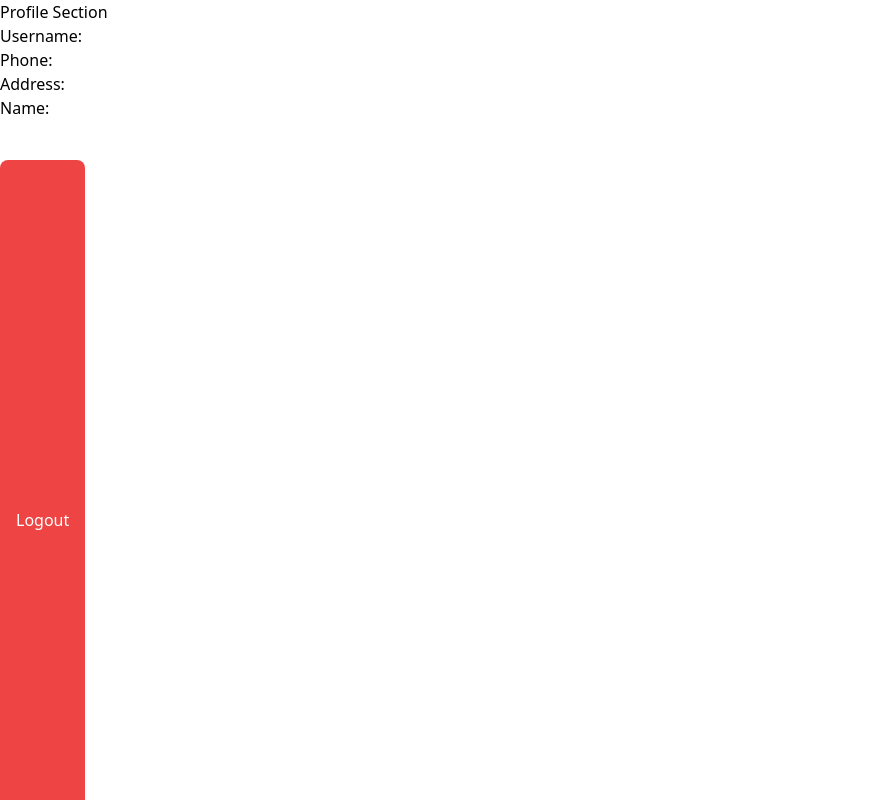
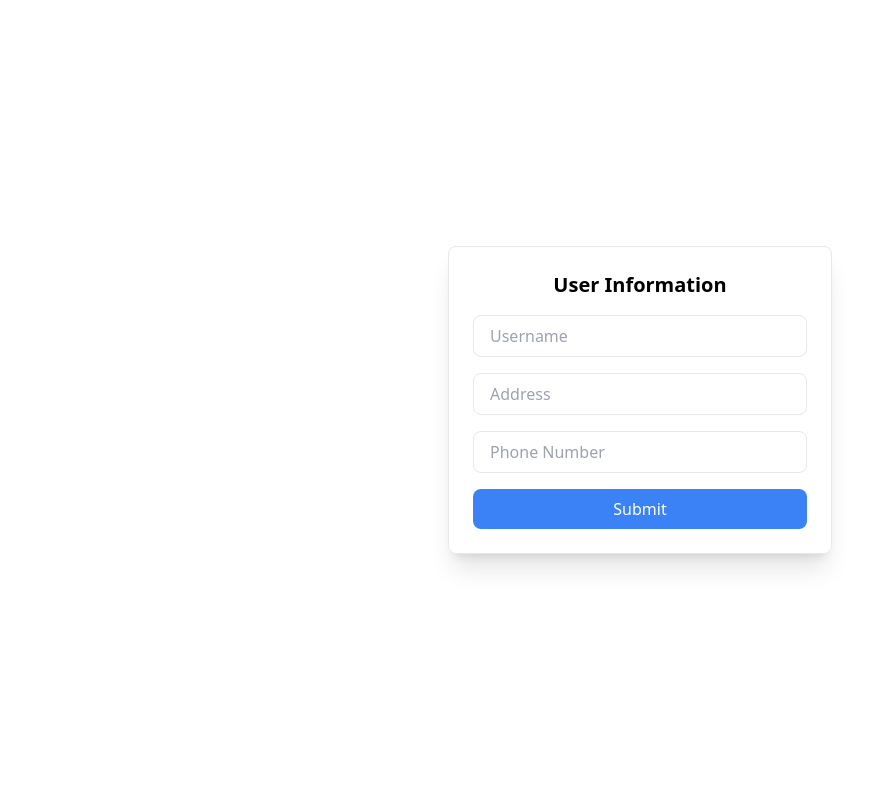
Before and after one commit to Godbrand0/foodweb, a React (Vite) app: page /userinfo in a window 1280 px wide. Before the commit this address led to /home. Shown: the top 800 px of the page, without its empty margins (0-895 px from the left). Built offline with nearby package versions, Linux system fonts and the light colour scheme; no server answers.

Commit message:
`feat: Added user information feature with Firebase authentication and data storage`

```diff
--- a/src/Approutes.jsx
+++ b/src/Approutes.jsx
@@ -5,6 +5,7 @@ import Login from "./components/Login";
 import SignUp from "./components/SignUp";
 import Home from "./components/Home";
 import ResturantDetails from "./components/ResturantDetails";
+import UserInformation from "./components/UserInformation";
 
 export default function Approutes() {
   return (
@@ -15,6 +16,7 @@ export default function Approutes() {
         <Route path="/restaurant/:name" element={<ResturantDetails />} />
         <Route path="/login" element={<Login />} />
         <Route path="/signup" element={<SignUp />} />
+        <Route path="/userinfo" element={<UserInformation />} />
         {/* Add a catch-all route for undefined paths */}
         <Route path="*" element={<Navigate to="/home" replace />} />
       </Routes>
--- a/src/components/ProfileSection.jsx
+++ b/src/components/ProfileSection.jsx
@@ -1,15 +1,55 @@
-import React, { useState } from "react";
-import Header from "../Reuse/Header";
+import React, { useState, useEffect } from "react";
 import { FontAwesomeIcon } from "@fortawesome/react-fontawesome";
 import NavIcons from "../Reuse/NavIcons";
-import { faUser, faXmark } from "@fortawesome/free-solid-svg-icons";
-import useSidebar from "../Hooks/useSidebar";
+import { faXmark } from "@fortawesome/free-solid-svg-icons";
+import { useAuth } from "../contexts/authContext"; // Make sure useAuth is imported
+import { doc, getDoc } from "firebase/firestore";
+import { db } from "../firebase/Firebase"; // Make sure Firebase is properly set up
+import { useNavigate } from "react-router-dom"; // Import useNavigate
+
 import Logout from "./Logout";
 
 export default function ProfileSection({ closeSection }) {
-  // Simulating the user data
-  // const { currentUser } = useAuth();
-  // const [userData, setUserData] = useState(currentUser);
+  const { user } = useAuth(); // Get the authenticated user from context
+  const navigate = useNavigate(); // Initialize navigate
+  const [userData, setUserData] = useState({
+    username: "",
+    phone: "",
+    address: "",
+    email: user?.email || "", // Get email from auth
+  });
+  const [loading, setLoading] = useState(false);
+
+  useEffect(() => {
+    if (user?.uid) {
+      const fetchUserData = async () => {
+        try {
+          const docRef = doc(db, "users", user.uid);
+          const docSnap = await getDoc(docRef);
+          if (docSnap.exists()) {
+            setUserData(docSnap.data()); // Set the fetched data to state
+          } else {
+            console.log("No user data found");
+            setUserData((prevState) => ({ ...prevState, username: "N/A" })); // Default if no data found
+          }
+        } catch (error) {
+          console.error("Error fetching user data:", error);
+        } finally {
+          setLoading(false); // Set loading to false once data is fetched
+        }
+      };
+
+      fetchUserData();
+    }
+  }, [user]);
+
+  const handleEditProfile = () => {
+    navigate("/userinfo"); // Navigate to the user info page
+  };
+
+  if (loading) {
+    return <div>Loading...</div>; // Optional: Display loading indicator while fetching data
+  }
 
   return (
     <div>
@@ -27,21 +67,27 @@ export default function ProfileSection({ closeSection }) {
       <ul>
         <li>
           <span>Username:</span>
-          <p>{}</p>
+          <p>{userData.username || "N/A"}</p>
         </li>
         <li>
           <span>Phone:</span>
-          <p>{}</p>
+          <p>{userData.phone || "N/A"}</p>
         </li>
         <li>
           <span>Address:</span>
-          <p>{}</p>
+          <p>{userData.address || "N/A"}</p>
         </li>
         <li>
-          <span>Name:</span>
-          <p>{}</p>
+          <span>Email:</span>
+          <p>{userData.email}</p>
         </li>
       </ul>
+      <button
+        onClick={handleEditProfile}
+        className="w-full py-2 mt-4 bg-blue-500 text-white rounded-lg hover:bg-blue-600 transition duration-300"
+      >
+        Edit Profile
+      </button>
 
       <Logout />
     </div>
--- a/src/components/UserInformation.jsx
+++ b/src/components/UserInformation.jsx
@@ -0,0 +1,85 @@
+import React, { useState } from "react";
+import Inputs from "../Reuse/Inputs";
+import { useAuth } from "../contexts/authContext";
+import { doc, setDoc } from "firebase/firestore";
+import { db } from "../firebase/Firebase";
+
+export default function UserInformation() {
+  const [userInfo, setUserInfo] = useState({
+    username: "",
+    address: "",
+    phone: "",
+    email: "",
+  });
+
+  const { user } = useAuth();
+  const userId = user?.uid;
+
+  const handleChange = (e) => {
+    setUserInfo({ ...userInfo, [e.target.name]: e.target.value });
+  };
+
+  const handleSubmit = async (e) => {
+    // Ensure this function is async
+    e.preventDefault();
+
+    if (!userId) {
+      alert("User not authenticated");
+      return;
+    }
+
+    try {
+      // Ensure `await` is used correctly
+      await setDoc(doc(db, "users", userId), {
+        username: userInfo.username,
+        address: userInfo.address,
+        phone: userInfo.phone,
+        email: userInfo.email,
+      });
+      alert("User information saved");
+    } catch (error) {
+      console.error("Error saving user information:", error);
+      alert("Error saving user information. Please try again.");
+    }
+  };
+
+  return (
+    <div className="flex justify-center items-center min-h-screen">
+      <div className="w-96 p-6 shadow-xl border rounded-lg">
+        <h3 className="text-xl font-semibold text-center mb-4">
+          User Information
+        </h3>
+        <form onSubmit={handleSubmit} className="space-y-4">
+          <Inputs
+            type="text"
+            placeholder="Username"
+            name="username"
+            value={userInfo.username}
+            onChange={handleChange}
+          />
+          <Inputs
+            type="text"
+            placeholder="Address"
+            name="address"
+            value={userInfo.address}
+            onChange={handleChange}
+          />
+          <Inputs
+            type="tel"
+            placeholder="Phone Number"
+            name="phone"
+            value={userInfo.phone}
+            onChange={handleChange}
+          />
+
+          <button
+            type="submit"
+            className="w-full py-2 bg-blue-500 text-white rounded-lg hover:bg-blue-600 transition duration-300"
+          >
+            Submit
+          </button>
+        </form>
+      </div>
+    </div>
+  );
+}
--- a/src/firebase/Firebase.jsx
+++ b/src/firebase/Firebase.jsx
@@ -3,6 +3,7 @@ import { initializeApp } from "firebase/app";
 import { getAnalytics } from "firebase/analytics";
 import { getFirestore } from "firebase/firestore";
 import { getAuth } from "firebase/auth";
+
 const firebaseConfig = {
   apiKey: import.meta.env.VITE_API_KEY,
   authDomain: import.meta.env.VITE_AUTH_DOMAIN,
@@ -17,5 +18,6 @@ const firebaseConfig = {
 const app = initializeApp(firebaseConfig);
 const analytics = getAnalytics(app);
 const auth = getAuth(app);
+const db = getFirestore(app);
 
-export { auth, app };
+export { auth, app, db };
```
